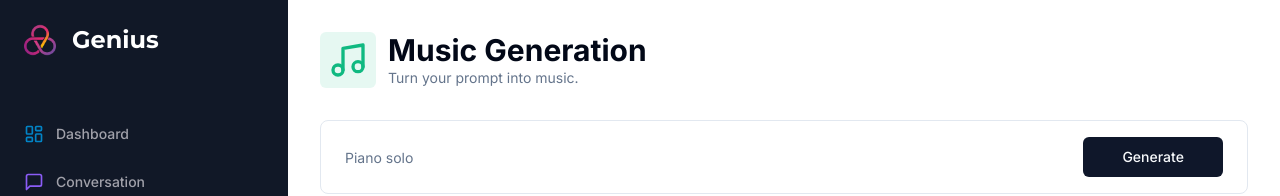
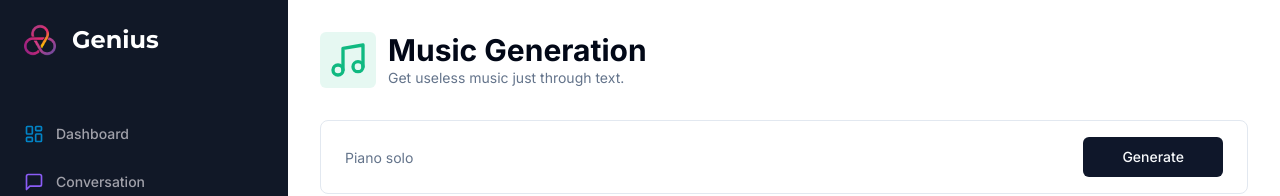
Before and after one commit to lokeshgaddam20/Majistic, a Next.js app: page /music in a window 1280 px wide. Shown: the top 196 px of the page. Built offline with nearby package versions, Linux system fonts and the light colour scheme.

Commit message:
Music section done

```diff
--- a/app/(dashboard)/(routes)/music/page.tsx
+++ b/app/(dashboard)/(routes)/music/page.tsx
@@ -19,7 +19,7 @@ import { Empty } from "@/components/ui/empty";
 
 import { formSchema } from "./constants";
 
-const MusicPage = () => {
+const VideoPage = () => {
   // const proModal = useProModal();
   const router = useRouter();
   const [music, setMusic] = useState<string>();
@@ -56,7 +56,7 @@ const MusicPage = () => {
     <div>
       <Heading
         title="Music Generation"
-        description="Turn your prompt into music."
+        description="Get useless music just through text."
         icon={Music}
         iconColor="text-emerald-500"
         bgColor="bg-emerald-500/10"
@@ -116,4 +116,4 @@ const MusicPage = () => {
    );
 }
 
-export default MusicPage;
+export default VideoPage;
```
